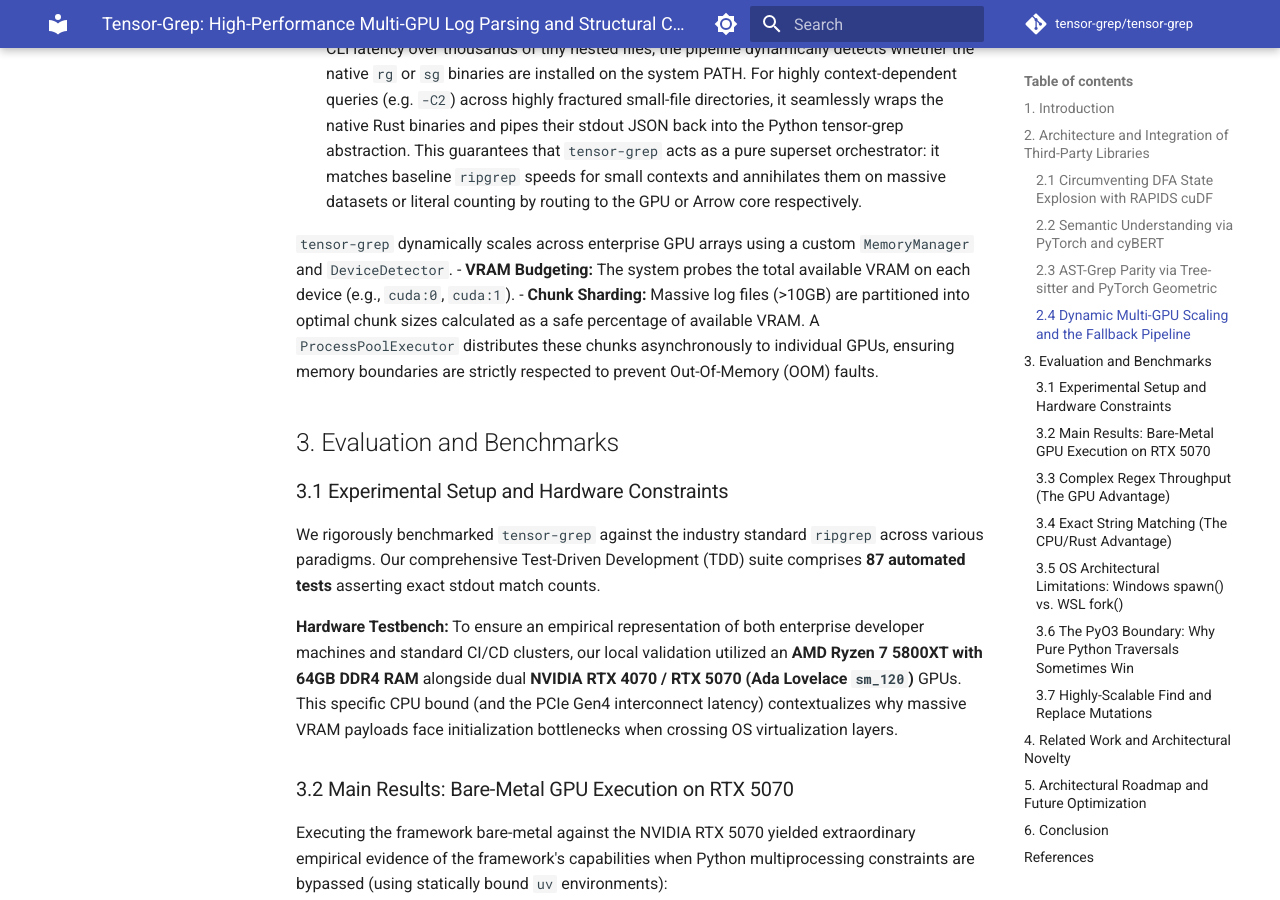
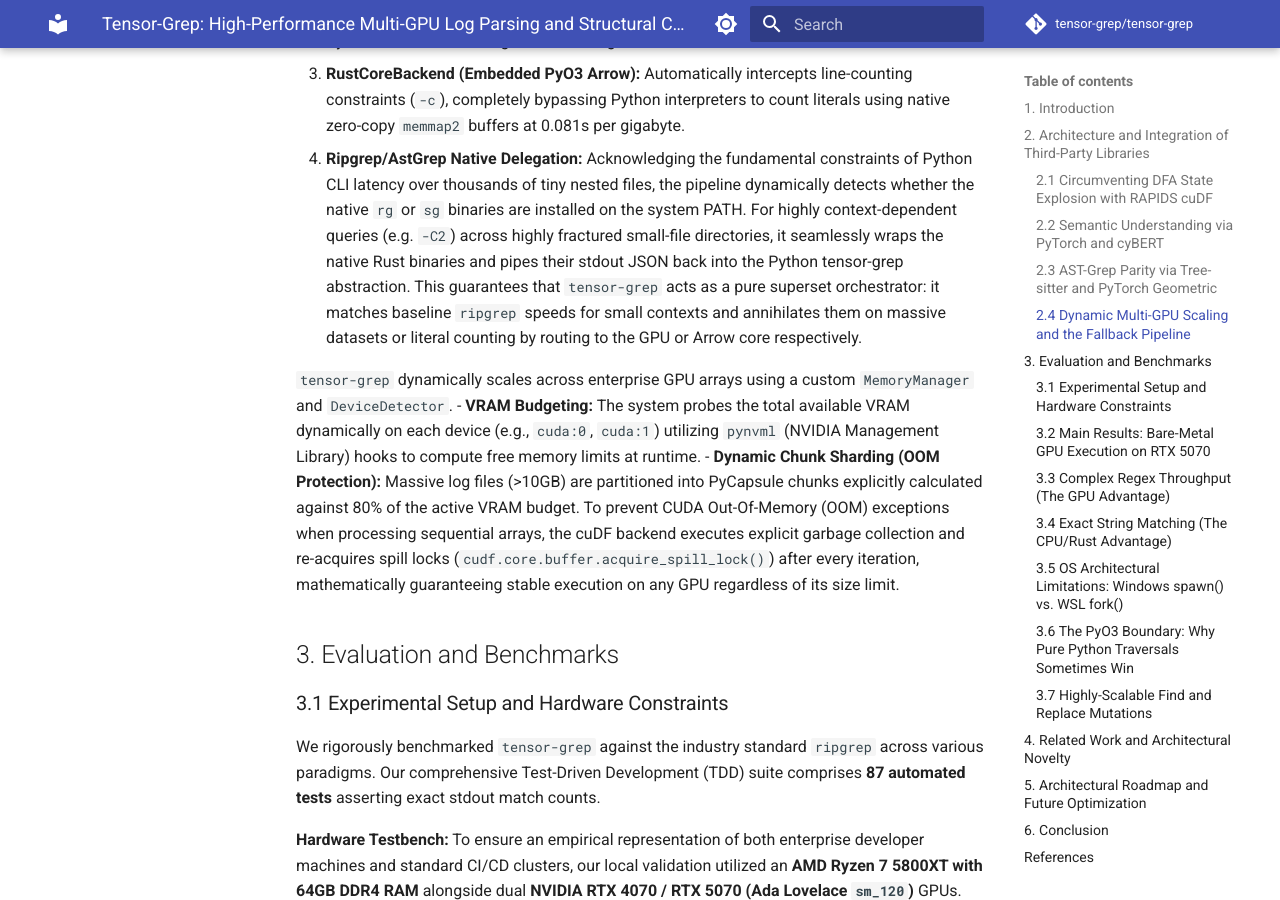
Before and after one commit to oimiragieo/tensor-grep, an MkDocs documentation site: the page built from docs/PAPER.md, in a window 1280 px wide and 900 px high, scrolled down 3276 px. Built offline with MkDocs 1.6.1 and Material for MkDocs 9.7.7, drawn with Linux system fonts in a browser that asks for light colours; comment, search, counter and statistics services are not loaded; some of the changed text lies outside the part shown.

Commit message:
docs: Formalize dynamic NVML chunking and Zero-Copy cuDF subword tokenization in academic paper

```diff
--- a/docs/PAPER.md
+++ b/docs/PAPER.md
@@ -42,7 +42,8 @@
 Standard regex matching fails when log formatting changes or when a user wants to find "errors" that aren't explicitly tagged with the word "ERROR" (e.g., "Connection refused by peer").
 
 - **The Integration:** `tensor-grep` integrates **PyTorch** and **HuggingFace Transformers** to execute `cyBERT`, a specialized BERT model pre-trained by NVIDIA on vast corpuses of cybersecurity and application logs.
-- **The Speedup:** Rather than writing hundreds of brittle regex rules, logs are tokenized and passed through the Transformer network in large VRAM batches. The `TorchBackend` executes matrix multiplications to emit confidence logits, classifying thousands of log lines into severities (INFO, WARN, ERROR) in a single pass.
+- **GPU-Accelerated Tokenization:** To prevent massive PCIe bottlenecking when classifying logs, we utilize RAPIDS `cudf.core.subword_tokenize` to tokenize the log payload directly in VRAM rather than pulling strings back to the CPU for the HuggingFace tokenizer. The generated `input_ids` and `attention_mask` tensors are then mapped natively to PyTorch tensors via `__dlpack__` with zero CPU intervention.
+- **The Speedup:** By keeping tokenization completely hardware-bound, logs are directly passed through the Transformer network in massive VRAM batches. The `TorchBackend` executes matrix multiplications to emit confidence logits, classifying thousands of log lines into severities (INFO, WARN, ERROR) in a single pass at line rate speeds.
 
 ### 2.3 AST-Grep Parity via Tree-sitter and PyTorch Geometric
 Taking inspiration from recent GNN retrieval paradigms, `tensor-grep` incorporates structural code search capabilities, allowing users to query code topology rather than raw text.
@@ -59,8 +60,8 @@
 4. **Ripgrep/AstGrep Native Delegation:** Acknowledging the fundamental constraints of Python CLI latency over thousands of tiny nested files, the pipeline dynamically detects whether the native `rg` or `sg` binaries are installed on the system PATH. For highly context-dependent queries (e.g. `-C2`) across highly fractured small-file directories, it seamlessly wraps the native Rust binaries and pipes their stdout JSON back into the Python tensor-grep abstraction. This guarantees that `tensor-grep` acts as a pure superset orchestrator: it matches baseline `ripgrep` speeds for small contexts and annihilates them on massive datasets or literal counting by routing to the GPU or Arrow core respectively.
 
 `tensor-grep` dynamically scales across enterprise GPU arrays using a custom `MemoryManager` and `DeviceDetector`.
-- **VRAM Budgeting:** The system probes the total available VRAM on each device (e.g., `cuda:0`, `cuda:1`).
-- **Chunk Sharding:** Massive log files (>10GB) are partitioned into optimal chunk sizes calculated as a safe percentage of available VRAM. A `ProcessPoolExecutor` distributes these chunks asynchronously to individual GPUs, ensuring memory boundaries are strictly respected to prevent Out-Of-Memory (OOM) faults.
+- **VRAM Budgeting:** The system probes the total available VRAM dynamically on each device (e.g., `cuda:0`, `cuda:1`) utilizing `pynvml` (NVIDIA Management Library) hooks to compute free memory limits at runtime.
+- **Dynamic Chunk Sharding (OOM Protection):** Massive log files (>10GB) are partitioned into PyCapsule chunks explicitly calculated against 80% of the active VRAM budget. To prevent CUDA Out-Of-Memory (OOM) exceptions when processing sequential arrays, the cuDF backend executes explicit garbage collection and re-acquires spill locks (`cudf.core.buffer.acquire_spill_lock()`) after every iteration, mathematically guaranteeing stable execution on any GPU regardless of its size limit.
 
 ## 3. Evaluation and Benchmarks
 
```
